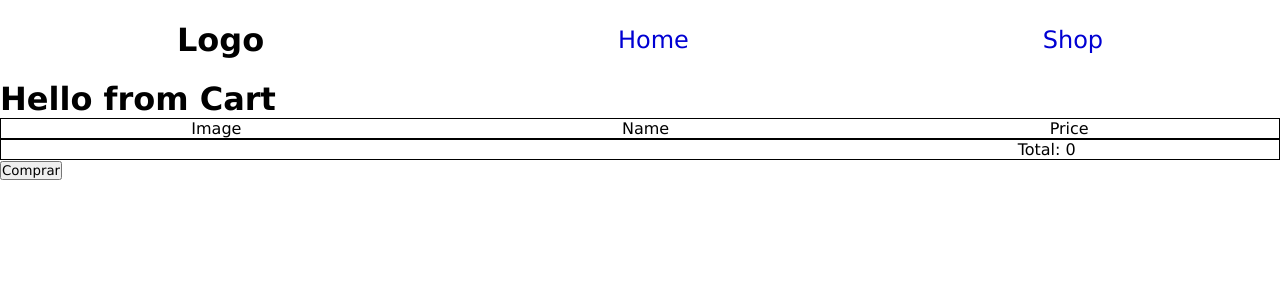
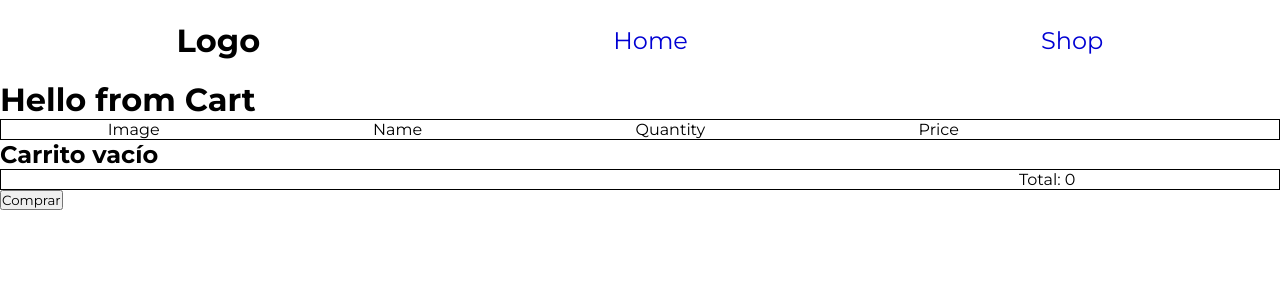
Before and after one commit to LxxsCLN/shopping-cart, a React (Create React App) app: page /cart in a window 1280 px wide. Shown: the top 300 px of the page. Built offline with nearby package versions, Linux system fonts and the light colour scheme; the HTML template or start-up script is replaced by a standard one.

Commit message:
duplicate items in cart now have only 1 slot. add quantity section in product in cart. can now add, subract quantity from cart. can now remove items from cart.

```diff
--- a/src/App.js
+++ b/src/App.js
@@ -1,21 +1,22 @@
-import React, { useState } from "react";
+import React, { useState, useEffect, } from "react";
 import { BrowserRouter, Routes, Route, Link } from "react-router-dom";
 import Nav from "./components/nav"
 import Home from "./components/home"
 import Shop from "./components/shop"
 import Cart from "./components/cart"
-
-
+import { flushSync } from 'react-dom';
 
 function App() {
 
+
   const [ quantity, setQuantity ] = useState(0);
-  const [ cart, setCart ] = useState([]);
+  const [ cart, setCart ] = useState(undefined);
+  const [ cart2, setCart2 ] = useState([]);
   const [ price, setPrice ] = useState(0);
   const [ products, setProducts ] = useState([
     {
       name: "one",
-      image: "img",
+      image: "img1",
       id: 1,
       price: 100,
     },
@@ -25,22 +26,102 @@ function App() {
       id: 2,
       price: 200,
     },
+    {
+      name: "three",
+      image: "img3",
+      id: 3,
+      price: 300,
+    },
+    {
+      name: "four",
+      image: "img4",
+      id: 4,
+      price: 400,
+    },
+    {
+      name: "five",
+      image: "img5",
+      id: 5,
+      price: 500,
+    },
+    {
+      name: "six",
+      image: "img6",
+      id: 6,
+      price: 600,
+    },
   ]);
+
+  useEffect(() => {
+    if (cart === undefined) return;
+    let index = cart2.findIndex(e => e.id === cart[0].id)
+    if (index >= 0) {
+      let copy = cart2
+      copy[index].quantity += cart[1]
+      setCart2(copy)
+    }
+    else{
+    let a = structuredClone(cart[0])
+    let b = cart[1]
+    a.quantity = b;
+    setCart2([...cart2, a])
+    }
+
+  }, [cart])
 
   function addProduct(prod, quant){
     setQuantity(quantity + quant)
-    setCart(current => [...current, prod])
     setPrice(price + (quant * prod.price))
-    console.log(cart)
+    setCart([prod, quant])
   }
 
-  return (
+  function removeProduct(prodid){
+    let index = cart2.findIndex(e => e.id === prodid)
+    let found = cart2.find(e => e.id === prodid)
+    setPrice(price - (found.quantity * found.price))
+    let copy = cart2.toSpliced(index, 1);
+    setCart2(copy)
+    setQuantity(quantity - found.quantity)
+  }
+
+  function changeProduct(prodid, value){
+
+    let index = cart2.findIndex(e => e.id === prodid)
+    let found = cart2.find(e => e.id === prodid)
+
+    if (found.quantity === 1 && value === false){
+      removeProduct(prodid)
+
+    } else if (value === false){
+      setQuantity(quantity - 1)
+      setPrice(price - found.price)
+      let copy = cart2.slice()
+      copy[index].quantity -= 1;
+      setCart2(copy)
+    } else if (value === true){
+      setQuantity(quantity + 1)
+      setPrice(price + found.price)
+      let copy = cart2.slice()
+      copy[index].quantity += 1;
+      setCart2(copy)
+    }
+
+
+    /* console.log(index,found)
+    setPrice(price - (found.quantity * found.price))
+    let copy = cart2.slice()
+    copy[index].quantity -= 1;
+    console.log(copy)
+    setCart2(copy) */
+  }
+
+   return (
     <BrowserRouter>
       <Nav />
       <Routes>
         <Route path="/" element={<Home />} />
-        <Route path="/shop" element={<Shop cart={cart} quantity={quantity} price={price} products={products} addProduct={addProduct}/>} />
-        <Route path="/cart" element={<Cart cart={cart} quantity={quantity} price={price} products={products} />} />
+        <Route path="/shop" element={<Shop cart={cart} quantity={quantity} price={price} products={products} addProduct={addProduct}  />} />
+        <Route path="/cart" element={<Cart cart2={cart2} quantity={quantity} price={price} products={products} removeProduct={removeProduct} changeProduct={changeProduct} />} />
       </Routes>
     </BrowserRouter>
   );
--- a/src/components/cart.js
+++ b/src/components/cart.js
@@ -1,20 +1,38 @@
-import React, { useState } from "react";
+import React, { useState, useEffect } from "react";
 import { Link } from "react-router-dom";
 import uniqid from 'uniqid';
 
 const Cart = (props) => {
 
+  const [ empty, setEmpty ] = useState(true);
+
   let list = []
-    props.cart.forEach(element => {
+  props.cart2.forEach(element => {
     list.push(<div className="cartitem" key={uniqid()}>
         <p>{element.image}</p>
         <p>{element.name}</p>
+        <button onClick={() =>{
+        props.changeProduct(element.id, false)
+        }}>-</button>
+        <p>{element.quantity}</p>
+        <button onClick={() =>{
+        props.changeProduct(element.id, true)
+        }}>+</button>
         <p>{element.price}</p>
+        <button onClick={() =>{
+        props.removeProduct(element.id)
+        } }>Eliminar</button>
     </div>)
 });
 
-    let total = 0;
 
+  useEffect(()=> {
+    if (props.cart2.length >= 1){
+      setEmpty(false);
+    } else{
+      setEmpty(true);
+    }
+  }, [props.cart2])
 
     return (
       <div>
@@ -22,9 +40,11 @@ const Cart = (props) => {
         <div className="cartitem">
             <p>Image</p>
             <p>Name</p>
+            <p>Quantity</p>
             <p>Price</p>
+            <p></p>
         </div>
-        {list}
+        {empty ? (<h2>Carrito vacío</h2>) : list}
         <div className="cartitem">
             <p></p>
             <p></p>
--- a/src/components/product.js
+++ b/src/components/product.js
@@ -14,13 +14,13 @@ const Product = (props) => {
                         if (quantity <= 1) return
                         setQuantity(quantity - 1)
                     }}> - </button>
-                    <p> {quantity} </p>
+                    <p>{quantity}</p>
                     <button onClick={() =>{
                         if (quantity >= 99) return
                         setQuantity(quantity + 1)
                     }}> + </button>
                 </div>
-                <button onClick={() =>{
+                <button onClick={async() =>{
                     props.addProduct(props.product, quantity)
                     setQuantity(1)
                 } }>Agregar al carrito</button>
--- a/src/components/shop.js
+++ b/src/components/shop.js
@@ -7,7 +7,7 @@ const Shop = (props) => {
 
     let prod = []
     props.products.forEach(element => {
-        prod.push(<Product addProduct={props.addProduct} product={element} key={element.id} />)
+        prod.push(<Product addProduct={props.addProduct} product={element} key={element.id}  />)
     });
 
     return (
--- a/src/index.css
+++ b/src/index.css
@@ -1,8 +1,10 @@
+@import url('https://fonts.googleapis.com/css2?family=Montserrat:ital,wght@0,100;0,200;0,300;0,400;0,500;0,600;0,700;0,800;0,900;1,100;1,200;1,300;1,400;1,500;1,600;1,700;1,800;1,900&display=swap');
+
 *{
   margin: 0;
   padding: 0;
   box-sizing: border-box;
-  font-family: Verdana, Geneva, Tahoma, sans-serif;
+  font-family: 'Montserrat', Verdana, Geneva, Tahoma, sans-serif;
 }
 
 *:link {
```
Lines whose indentation alone changed are shown as unchanged.
